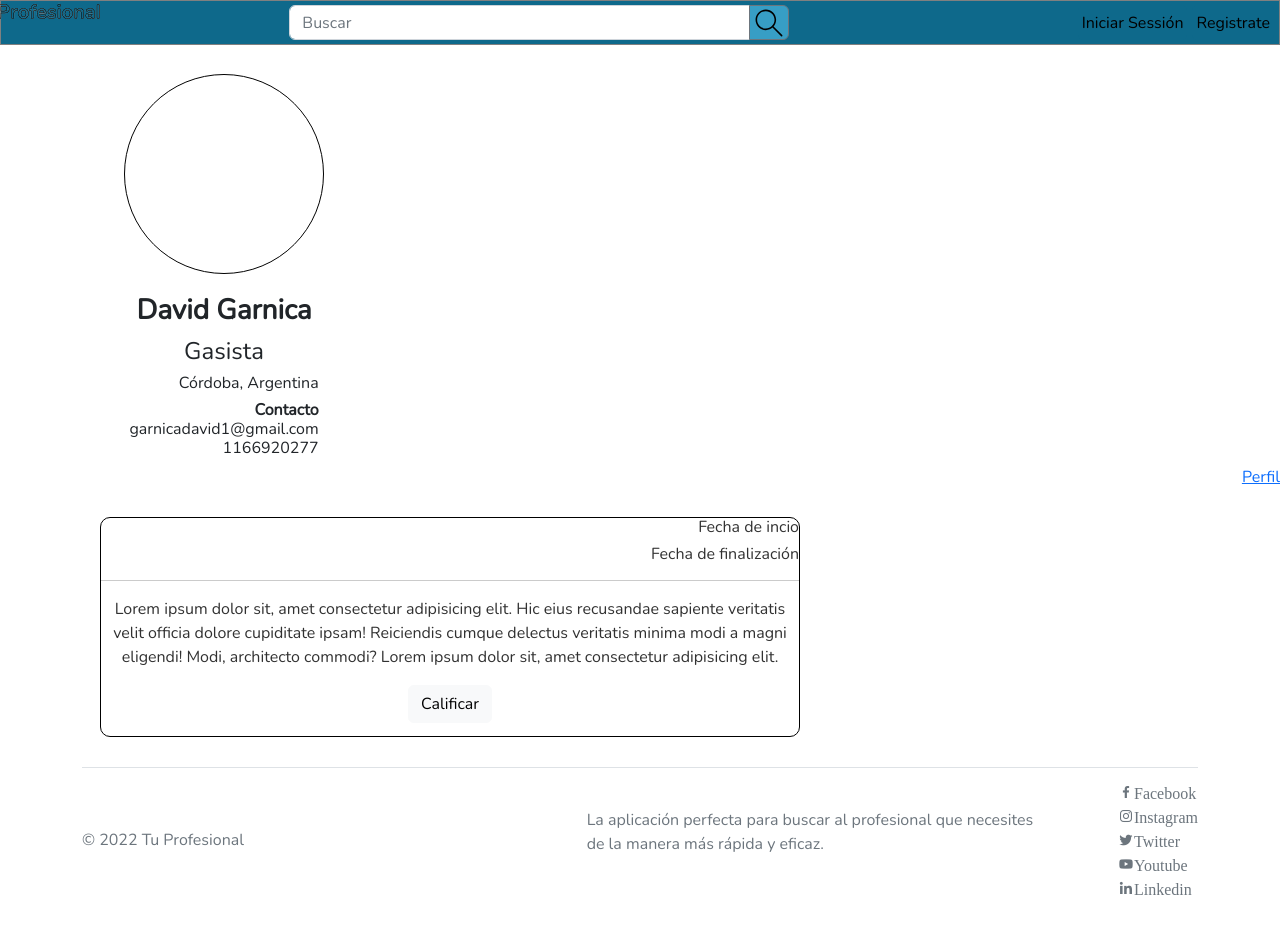
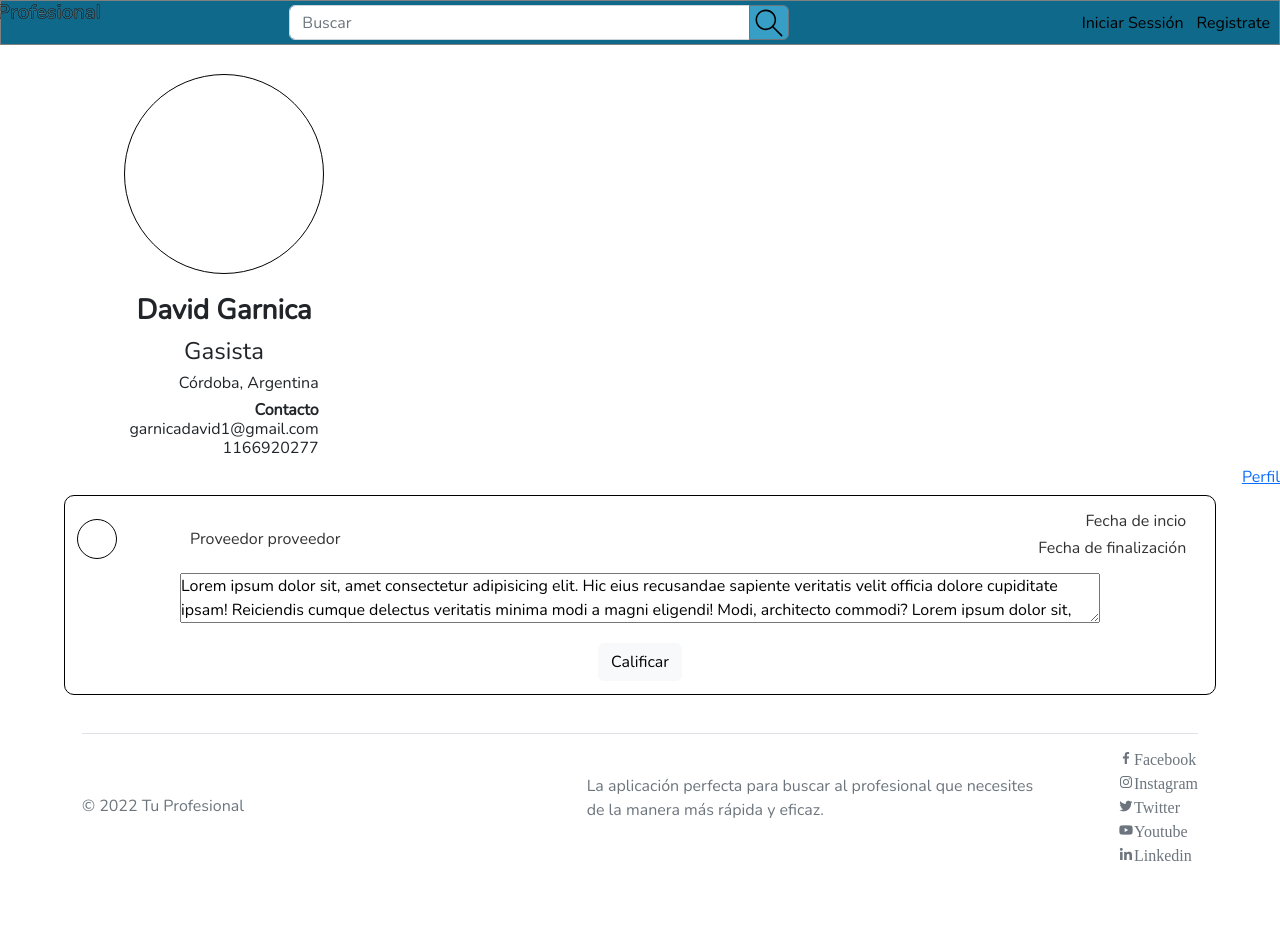
Before and after one commit to BenjaCardozo/AppProveedoresServiciosFront, a React (Create React App) app: page /mis-servicios in a window 1280 px wide. After the commit the page ends 902 px from the top, so only its background shows below. Built offline with nearby package versions, Linux system fonts and the light colour scheme.

Commit message:
22:00 30/11/2022

```diff
--- a/src/components/navbar/Logo.css
+++ /dev/null
@@ -1,10 +0,0 @@
-img{
-    position: absolute;
-    margin-top: 20px;
-    margin-left: 70px;
-}
-@media(max-width:975px)and (min-width:10px){
-    div.appLogo{
-        display: none;
-    }
-}
--- a/src/components/navbar/Logo.js
+++ /dev/null
@@ -1,15 +0,0 @@
-import "./Logo.css";
-export function Logo() {
-  return (
-    <div class="appLogo">
-      <a
-        href="/"
-        class="col-md-4 d-flex align-items-center justify-content-center mb-3 mb-md-0 me-md-auto link-dark text-decoration-none"
-      >
-        <img className="bi App-logo" height="32" src="TuProfesional.png"></img>
-      </a>
-    </div>
-  );
-}
-
-export default Logo;
--- a/src/components/navbar/Nav.css
+++ b/src/components/navbar/Nav.css
@@ -13,3 +13,80 @@ div.iniciarRegistrar{
     grid-template-columns: 1fr 1fr;
     align-items: center;
 }
+
+/*--------Perfil-------------*/
+div.foto{
+    border-radius: 100%;
+    border: 1px solid gray;
+    width: 35px;
+    height: 35px;
+    background-color: white;
+    margin: auto 5px;
+  }
+
+  img#foto-usuario{
+    width: 100%;
+    border-radius: 100%;
+    width: 35px;
+    height: 35px;
+  }
+div.nav-perfil{
+    padding: 0;
+    margin: 0;
+    width: 170px;
+}
+
+button#boton.btn{
+    display: inline-flex;
+    padding: 0;
+    height: 45px;
+}
+
+#nombre{
+    margin: auto;
+}
+
+.dropdown{
+    margin: 0;
+    padding: auto;
+    height: 35px;
+}
+
+@media(min-width:1204px){
+
+}
+/*lg*/
+
+@media(max-width:1204px) and (min-width:870px){
+
+}
+/*md*/
+
+@media(max-width:869px)and (min-width:414px){
+
+}
+/*sm*/
+
+
+@media(max-width:413px)and (min-width:10px){
+	div.foto{
+        display: none;
+      }
+    div.nav-perfil{
+        width: 100px;
+    }
+}
+/*---------------------------*/
+
+/*-----------Logo------------*/
+img{
+    position: absolute;
+    margin-top: 20px;
+    margin-left: 70px;
+}
+@media(max-width:975px)and (min-width:10px){
+    div.appLogo{
+        display: none;
+    }
+}
+/*---------------------------*/
--- a/src/components/navbar/Nav.js
+++ b/src/components/navbar/Nav.js
@@ -1,10 +1,9 @@
-import { Perfil } from "./Perfil";
 import { Buscador } from "./Buscador";
 import "./Nav.css";
-import { Logo } from "./Logo";
-import { useEffect, useState } from "react";
+import { Children, useEffect, useState } from "react";
 import { Link } from "react-router-dom";
 import LogIn from "./../../pages/LogIn";
+import ClienteServicio from "../../services/Cliente.js";
 
 export function Nav() {
   const [session, setSession] = useState(null);
@@ -23,7 +22,9 @@ export function Nav() {
         <Logo />
         <Buscador />
         {session ? (
+
           <Perfil setSession={setSession}/>
+
         ) : (
           <div className="iniciarRegistrar">
             <Link to={`/login`}>
@@ -40,4 +41,109 @@ export function Nav() {
   );
 }
 
+export function Perfil() {
+  const handleLogout = () => {
+    //SetSession(null);
+    localStorage.removeItem("loggedAppUser");
+  };
+
+  const [session, setSession] = useState(null);
+  const [user, setUser] = useState(null);
+
+  useEffect(() => {
+    const loggedUserJSON = localStorage.getItem("loggedAppUser");
+    if (loggedUserJSON) {
+      const user = JSON.parse(loggedUserJSON);
+      setSession(user);
+    }
+  }, []);
+/*
+  useEffect(() => {
+    const loggedUserJSON = localStorage.getItem("loggedAppUser");
+    if (loggedUserJSON) {
+      const user = JSON.parse(loggedUserJSON);
+      setUser(user);
+    }
+  }, []);
+
+  console.log(session); */
+
+  /* if(user.rol == "PROVEEDOR"){
+    console.log(user.id)
+    console.log(user.rol)
+
+  } */
+
+
+function obtenerNombre() {
+    var nombre = document.getElementById("nombre");
+    nombre.innerTHML=`<div id="nombre">${clientes.nombre}</div>`;
+    nombre.removeChild(nombre);
+  };
+
+  const [clientes, setClientes] = useState([]);
+  let id;
+  useEffect(() => {
+      ClienteServicio.buscarCliente(id)
+      .then((data) => setClientes(data.clientes))
+      .catch((error) => console.log(error));
+  }, []);
+
+  return (
+    <div>
+      <div className="nav-perfil">
+        <div className="dropdown">
+          <button
+            id="boton"
+            className="btn "
+            type="button"
+            data-bs-toggle="dropdown"
+            aria-expanded="false"
+          >
+            <FotoPerfil clientes/>
+            <div id="nombre">{clientes.nombre}</div>
+          </button>
+          <ul className="dropdown-menu">
+            <li>
+              <a className="dropdown-item" href="#">
+                Perfil
+              </a>
+            </li>
+            <li>
+              <Link className="dropdown-item" href="/mis-servicios">
+                Historial de servicios
+              </Link>
+            </li>
+            <li>
+              <hr className="dropdown-divider"></hr>
+            </li>
+            <li>
+              <a className="dropdown-item" onClick={handleLogout}>
+                Cerrar sesión
+              </a>
+            </li>
+          </ul>
+        </div>
+      </div>
+    </div>
+  );
+}
+
+export function FotoPerfil(clientes) {
+  return <div className="foto" alt="foto-perfil-usuario">{clientes.foto}</div>;
+}
+
+export function Logo() {
+  return (
+    <div class="appLogo">
+      <a
+        href="/"
+        class="col-md-4 d-flex align-items-center justify-content-center mb-3 mb-md-0 me-md-auto link-dark text-decoration-none"
+      >
+        <img className="bi App-logo" height="32" src="TuProfesional.png"></img>
+      </a>
+    </div>
+  );
+}
+
 export default Nav;
--- a/src/components/navbar/Perfil.css
+++ /dev/null
@@ -1,61 +0,0 @@
-div.foto{
-    border-radius: 100%;
-    border: 1px solid gray;
-    width: 35px;
-    height: 35px;
-    background-color: white;
-    margin: auto 5px;
-  }
-
-  img#foto-usuario{
-    width: 100%;
-    border-radius: 100%;
-    width: 35px;
-    height: 35px;
-  }
-div.nav-perfil{
-    padding: 0;
-    margin: 0;
-    width: 170px;
-}
-
-button#boton.btn{
-    display: inline-flex;
-    padding: 0;
-    height: 45px;
-}
-
-#nombre{
-    margin: auto;
-}
-
-.dropdown{
-    margin: 0;
-    padding: auto;
-    height: 35px;
-}
-
-@media(min-width:1204px){
-
-}
-/*lg*/
-
-@media(max-width:1204px) and (min-width:870px){
-
-}
-/*md*/
-
-@media(max-width:869px)and (min-width:414px){
-
-}
-/*sm*/
-
-
-@media(max-width:413px)and (min-width:10px){
-	div.foto{
-        display: none;
-      }
-    div.nav-perfil{
-        width: 100px;
-    }
-}
--- a/src/components/navbar/Perfil.js
+++ /dev/null
@@ -1,82 +0,0 @@
-import "./Perfil.css";
-import { useEffect, useState } from "react";
-import proveedorServicio from "../../services/Proveedor";
-import { Link } from 'react-router-dom';
-
-export function Perfil() {
-  const handleLogout = () => {
-    //SetSession(null);
-    localStorage.removeItem("loggedAppUser");
-  };
-
-  const [session, setSession] = useState(null);
-  const [user, setUser] = useState(null);
-
-  useEffect(() => {
-    const loggedUserJSON = localStorage.getItem("loggedAppUser");
-    if (loggedUserJSON) {
-      const user = JSON.parse(loggedUserJSON);
-      setSession(user);
-    }
-  }, []);
-/*
-  useEffect(() => {
-    const loggedUserJSON = localStorage.getItem("loggedAppUser");
-    if (loggedUserJSON) {
-      const user = JSON.parse(loggedUserJSON);
-      setUser(user);
-    }
-  }, []);
-
-  console.log(session); */
-
-  /* if(user.rol == "PROVEEDOR"){
-    console.log(user.id)
-    console.log(user.rol)
-
-  } */
-
-  return (
-    <div>
-      <div className="nav-perfil">
-        <div className="dropdown">
-          <button
-            id="boton"
-            className="btn "
-            type="button"
-            data-bs-toggle="dropdown"
-            aria-expanded="false"
-          >
-            <FotoPerfil />
-            <div id="nombre">David Garnica</div>
-          </button>
-          <ul className="dropdown-menu">
-            <li>
-              <a className="dropdown-item" href="#">
-                Perfil
-              </a>
-            </li>
-            <li>
-              <Link className="dropdown-item" href="/mis-servicios">
-                Historial de servicios
-              </Link>
-            </li>
-            <li>
-              <hr className="dropdown-divider"></hr>
-            </li>
-            <li>
-              <a className="dropdown-item" onClick={handleLogout}>
-                Cerrar sesión
-              </a>
-            </li>
-          </ul>
-        </div>
-      </div>
-    </div>
-  );
-}
-
-export function FotoPerfil() {
-  return <div className="foto" alt="foto-perfil-usuario"></div>;
-}
-export default Perfil;
--- a/src/components/perfil/MisServicios.css
+++ b/src/components/perfil/MisServicios.css
@@ -1,24 +1,49 @@
 
-.fotoPerfil{
-    background: lightblue;
-    border: 1px solid gray;
-    border-radius: 50%;
-    width: 100px;
-    height: 100px;
-    margin: auto;
+.fotoPerfilP{
+    border: 1px solid black;
+    border-radius: 100%;
+    width: 40px;
+    height: 40px;
+    margin: auto 0px auto 12px;
+}
+.perfilP{
+    display: grid;
+    grid-template-columns: 20% 80%;
 }
 h6{
     text-align: right;
 }
+h6.perfilPS{
+    margin: auto auto auto 10px;
+}
+.top-dato{
+    display: grid;
+    grid-template-columns: 1fr 1fr;
+    align-content: center;
+}
+div.fechas{
+    padding-right: 5%;
+}
 
 div.descripcionSolicitud{
-    width: 700px;
-    height: 220px;
-    margin: 30px;
-    margin-left: 100px;
+    display: grid;
+    width: 90%;
+    height: 200px;
+    margin: auto auto 3% auto;
     border: 1px solid black;
     border-radius: 10px 10px;
     background-color: white;
     color: rgba(0, 0, 0, 0.808);
     text-align: center;
+    padding-top: 10px;
   }
+
+  textarea{
+    width: 80%;
+    max-height: 100px;
+  }
+
+  hr{
+    margin: 2% auto ;
+    width: 80%;
+  }
--- a/src/components/perfil/MisServicios.js
+++ b/src/components/perfil/MisServicios.js
@@ -4,18 +4,31 @@ export function MisServicios() {
   return <>
       <div className="solicitudP"></div>
       <div className="descripcionSolicitud">
-      <div img src="" id="fotoPerfil"></div>
+        <div className="top-dato">
+          <div className="perfilP">
+            <div img src="" className="fotoPerfilP"></div>
+            <h6 className="perfilPS">Proveedor proveedor</h6>
+          </div>
+
+          <div className="fechas">
             <h6>Fecha de incio</h6>
             <h6>Fecha de finalización</h6>
-      <hr/>
-      <p class="solicitud">
+          </div>
+
+        </div>
+        <div>
+          <textarea class="solicitud">
             Lorem ipsum dolor sit, amet consectetur adipisicing elit. Hic eius
             recusandae sapiente veritatis velit officia dolore cupiditate ipsam!
             Reiciendis cumque delectus veritatis minima modi a magni eligendi! Modi,
             architecto commodi? Lorem ipsum dolor sit, amet consectetur adipisicing
             elit.
-      </p>
+          </textarea>
+          </div>
+      <div>
         <button type="button" class="btn btn-light">Calificar</button>
+      </div>
+
     </div>
     </>
   ;
--- a/src/components/perfil/ServiciosCliente.js
+++ b/src/components/perfil/ServiciosCliente.js
@@ -1,5 +1,4 @@
 import React from "react";
-import { Perfil } from "./../navbar/Perfil";
 import { Link } from "react-router-dom";
 import { MisServicios } from "./MisServicios";
 import ClienteVista from "./ClienteVista";
```
Also changed, not shown: src/components/perfil/ServiciosClienteArreglado.css (+31 -0 lines), src/components/perfil/ServiciosClienteArreglado.js (+6 -1 lines). Lines whose indentation alone changed are shown as unchanged.
